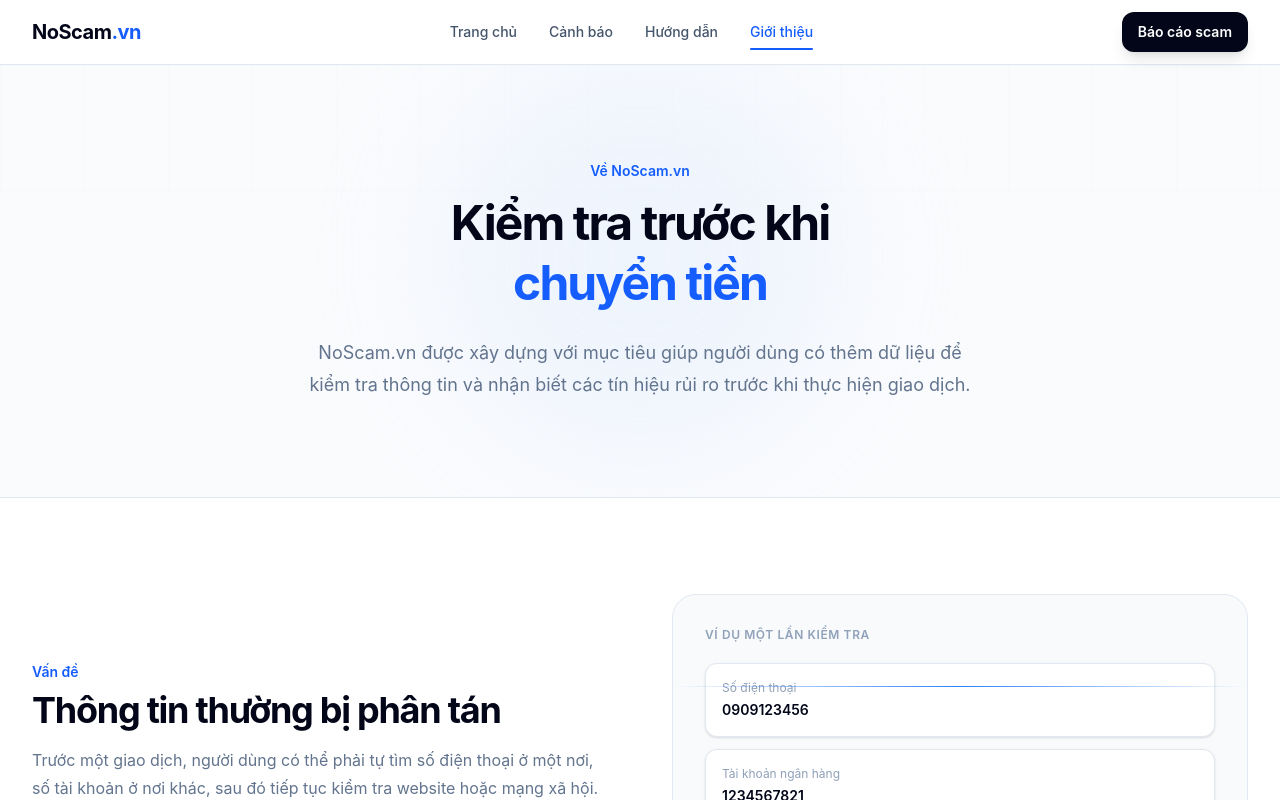
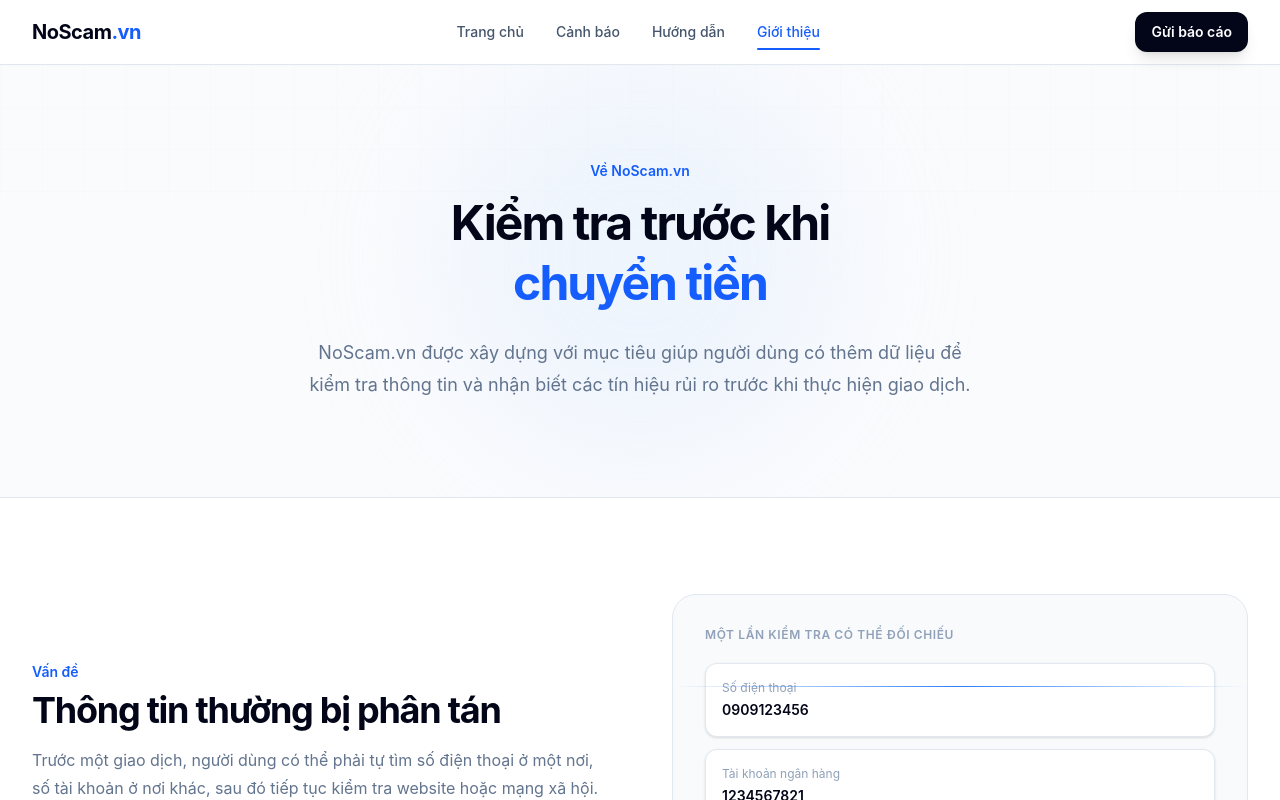
Before and after one commit to nguyenlampanda/noscam, a React (Vite) app in the folder noscam-frontend/: page /about in a window 1280 px wide. Shown: the top 800 px of the page. Built offline with nearby package versions, Linux system fonts and the light colour scheme; no server answers.

Commit message:
Polish public frontend content and navigation

```diff
--- a/noscam-frontend/src/components/layout/Footer.jsx
+++ b/noscam-frontend/src/components/layout/Footer.jsx
@@ -6,7 +6,7 @@ const footerLinks = [
   { name: 'Cảnh báo', path: '/alerts' },
   { name: 'Hướng dẫn', path: '/guide' },
   { name: 'Giới thiệu', path: '/about' },
-  { name: 'Báo cáo scam', path: '/report' },
+  { name: 'Gửi báo cáo', path: '/report' },
 ]
 
 function Footer() {
--- a/noscam-frontend/src/components/layout/Header.jsx
+++ b/noscam-frontend/src/components/layout/Header.jsx
@@ -172,7 +172,7 @@ function Header() {
               to="/report"
               className="inline-flex rounded-xl bg-slate-950 px-4 py-2.5 text-sm font-semibold text-white shadow-lg shadow-slate-950/10 transition-colors hover:bg-blue-600"
             >
-              Báo cáo scam
+              Gửi báo cáo
             </NavLink>
           </motion.div>
 
@@ -342,7 +342,7 @@ function Header() {
                     }
                     className="mt-3 flex h-11 w-full items-center justify-center rounded-xl bg-slate-950 px-4 text-sm font-semibold text-white"
                   >
-                    Báo cáo scam
+                    Gửi báo cáo
                   </NavLink>
                 </motion.div>
               </motion.nav>
--- a/noscam-frontend/src/pages/About/AboutPage.jsx
+++ b/noscam-frontend/src/pages/About/AboutPage.jsx
@@ -196,7 +196,7 @@ function AboutPage() {
               />
 
               <p className="text-xs font-semibold uppercase tracking-wider text-slate-400">
-                Ví dụ một lần kiểm tra
+                Một lần kiểm tra có thể đối chiếu
               </p>
 
               <div className="mt-5 space-y-3">
@@ -435,8 +435,7 @@ function AboutPage() {
             </p>
 
             <h2 className="mt-2 text-2xl font-bold tracking-[-0.035em] text-slate-950 sm:text-4xl">
-              Cách NoScam trình bày dữ
-              liệu
+              Cách NoScam trình bày dữ liệu
             </h2>
           </motion.div>
 
```
